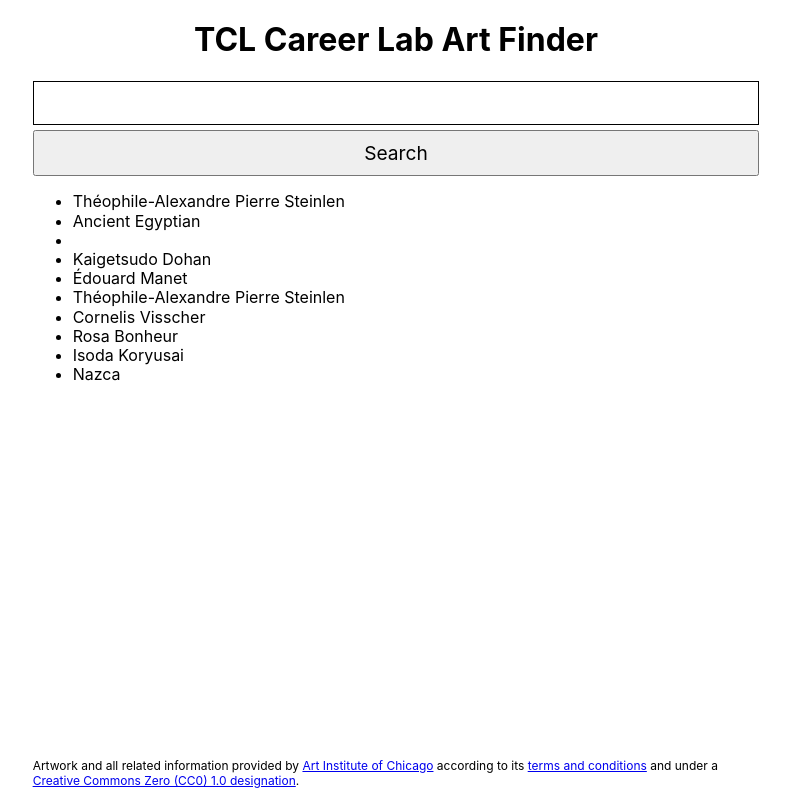
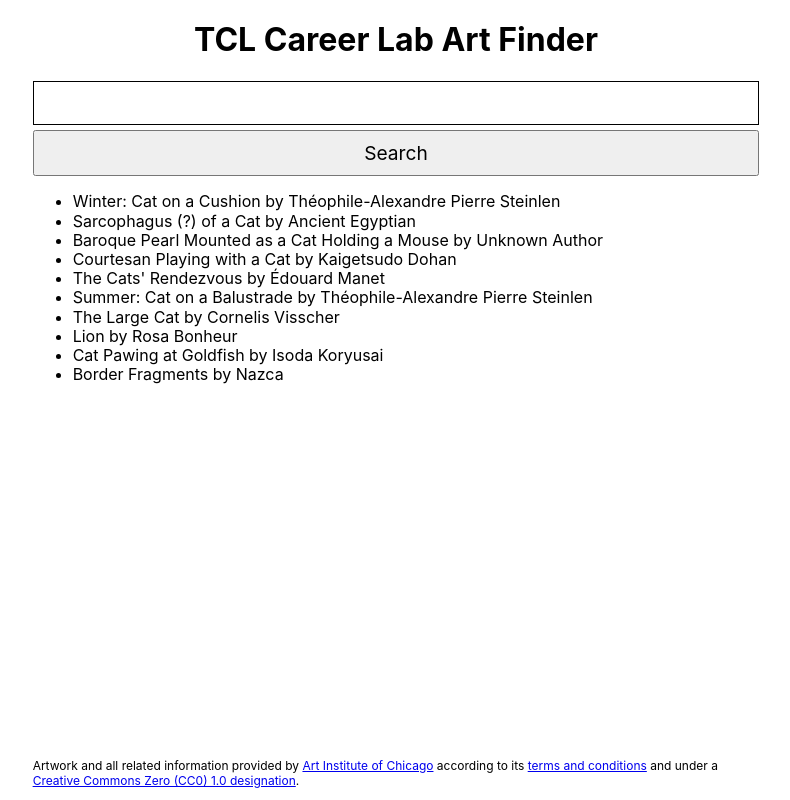
Before and after one commit to jongranados/career-lab-take-home-assignment, a React (Vite) app: page / in a window 1280 px wide. Both pictures are taken after typing "Sample" into the empty fields and a click on the button "Search". Shown: the whole page, without its empty margins (244-1034 px from the left). Built offline with nearby package versions, Linux system fonts and the light colour scheme.

Commit message:
feat: render search results

```diff
--- a/src/components/SearchResults.jsx
+++ b/src/components/SearchResults.jsx
@@ -5,8 +5,11 @@ export function SearchResults({ cachedResults }) {
 	return (
 		<ul>
 			{data.map((cachedDatum) => {
-				console.log(cachedDatum);
-				return <li key={cachedDatum.image_id}>{cachedDatum.artist_title}</li>;
+				const imageId = cachedDatum.image_id;
+				const title = cachedDatum.title;
+				const artist = cachedDatum.artist_title ?? 'Unknown Author';
+
+				return <li key={imageId}>{`${title} by ${artist}`}</li>;
 			})}
 		</ul>
 	);
```
